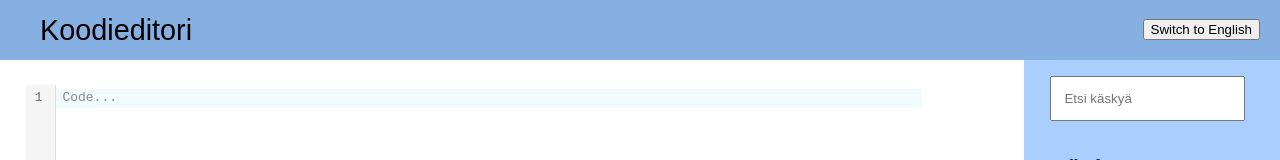
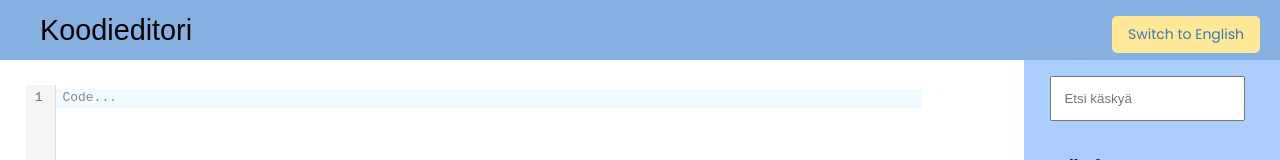
Before and after one commit to robottikoodieditori/ohtuprojekti-robottikoodieditori, a React (Create React App) app in the folder frontend/: page / in a window 1280 px wide. Shown: the top 160 px of the page. Built offline with nearby package versions, Linux system fonts and the light colour scheme; no server answers.

Commit message:
Change languag button UI enhancements

```diff
--- a/frontend/src/components/navbar.js
+++ b/frontend/src/components/navbar.js
@@ -11,7 +11,7 @@ const Navbar = () => {
         <div className="navbar" id="navbar">
             <h1>{translations.navbar}</h1>
             <div className="navbar-button-container">
-                <button onClick={toggleLanguage}  data-testid="toggleLanguageButton">
+                <button onClick={toggleLanguage} className="lang-toggle-button" data-testid="toggleLanguageButton">
                     {language === 'fi' ? 'Switch to English' : 'Vaihda suomeksi'}
                 </button>
             </div>
--- a/frontend/src/index.css
+++ b/frontend/src/index.css
@@ -197,3 +197,24 @@ border: 0.2vw solid #007bff;
 .compile-button:hover {
   background-color: rgb(110, 180, 80);  /* Hover color for COMPILE */
 }
+
+.lang-toggle-button {
+  font-family: 'Poppins', Arial, Helvetica, sans-serif;
+  font-size: 14px; /* A bit smaller than our standard buttons to keep it unobtrusive */
+  padding: 8px 16px;
+  border: none;
+  border-radius: 5px;
+  transition: background-color 0.3s, transform 0.2s;
+  cursor: pointer;
+  outline: none;
+  background-color: rgb(255, 233, 153);  /* A soft yellow for visibility */
+  color: rgb(60, 120, 180);  /* Using the default button color for text to maintain consistency */
+}
+
+.lang-toggle-button:hover {
+  background-color: rgb(255, 245, 180);  /* A slightly lighter shade of yellow for hover */
+}
+
+.lang-toggle-button:active {
+  transform: scale(0.97);
+}
```
